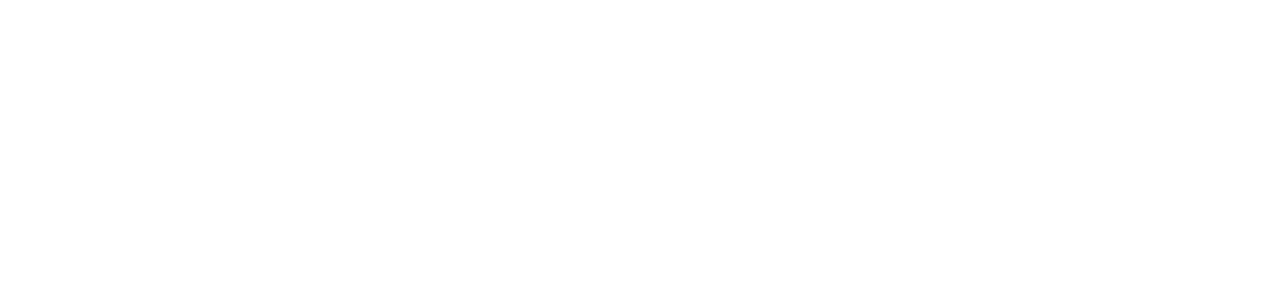
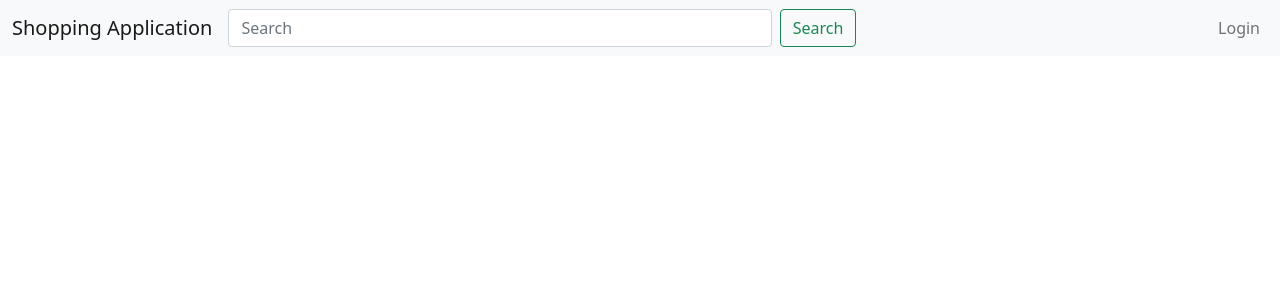
Before and after one commit to blakehoffman/Shopping-Client, an Angular app in the folder shopping-client/: page / in a window 1280 px wide. Shown: the top 300 px of the page. Built offline with nearby package versions, Linux system fonts and the light colour scheme.

Commit message:
initial work

```diff
--- a/shopping-client/src/app/app.component.html
+++ b/shopping-client/src/app/app.component.html
@@ -1,3 +1,4 @@
+<navbar></navbar>
 <div class="container">
     <router-outlet></router-outlet>
 </div>
--- a/shopping-client/src/app/app.module.ts
+++ b/shopping-client/src/app/app.module.ts
@@ -12,6 +12,7 @@
 import { ProductComponent } from './components/product/product/product.component';
 import { ProductPageComponent } from './pages/shopping/product/product.page.component';
 import { QuantityStepperComponent } from './components/quantity-stepper/quantity-stepper.component';
+import { NavbarComponent } from './components/navbar/navbar.component';
 
 @NgModule({
     declarations: [
@@ -22,6 +23,7 @@
         ProductComponent,
         ProductPageComponent,
         QuantityStepperComponent,
+        NavbarComponent,
     ],
     imports: [
         AppRoutingModule,
--- /dev/null
+++ b/shopping-client/src/app/components/navbar/navbar.component.html
@@ -0,0 +1,51 @@
+<nav class="navbar navbar-expand-lg navbar-light bg-light">
+    <div class="container-fluid">
+        <a
+            class="navbar-brand"
+            href="/products"
+        >
+            Shopping Application
+        </a>
+        <button
+            class="navbar-toggler"
+            type="button"
+            data-bs-toggle="collapse"
+            data-bs-target="#navbarSupportedContent"
+            aria-controls="navbarSupportedContent"
+            aria-expanded="false"
+            aria-label="Toggle navigation"
+        >
+            <span class="navbar-toggler-icon"></span>
+        </button>
+        <form class="d-flex w-50">
+            <input
+                class="form-control me-2"
+                type="search"
+                placeholder="Search"
+                aria-label="Search"
+            >
+            <button
+                class="btn btn-outline-success"
+                type="submit"
+            >
+                Search
+            </button>
+        </form>
+        <div
+            class="collapse navbar-collapse"
+            id="navbarSupportedContent"
+        >
+            <ul class="navbar-nav ms-auto">
+                <li class="nav-item">
+                    <a
+                        class="nav-link"
+                        aria-current="page"
+                        href="/login"
+                    >
+                        Login
+                    </a>
+                </li>
+            </ul>
+        </div>
+    </div>
+</nav>
--- /dev/null
+++ b/shopping-client/src/app/components/navbar/navbar.component.ts
@@ -0,0 +1,15 @@
+import { Component, OnInit } from '@angular/core';
+
+@Component({
+  selector: 'navbar',
+  templateUrl: './navbar.component.html',
+  styleUrls: ['./navbar.component.css']
+})
+export class NavbarComponent implements OnInit {
+
+  constructor() { }
+
+  ngOnInit(): void {
+  }
+
+}
```
Also changed, not shown: shopping-client/src/app/components/navbar/navbar.component.css (added), 1 other file (tests, documents, lock files or other folders).
